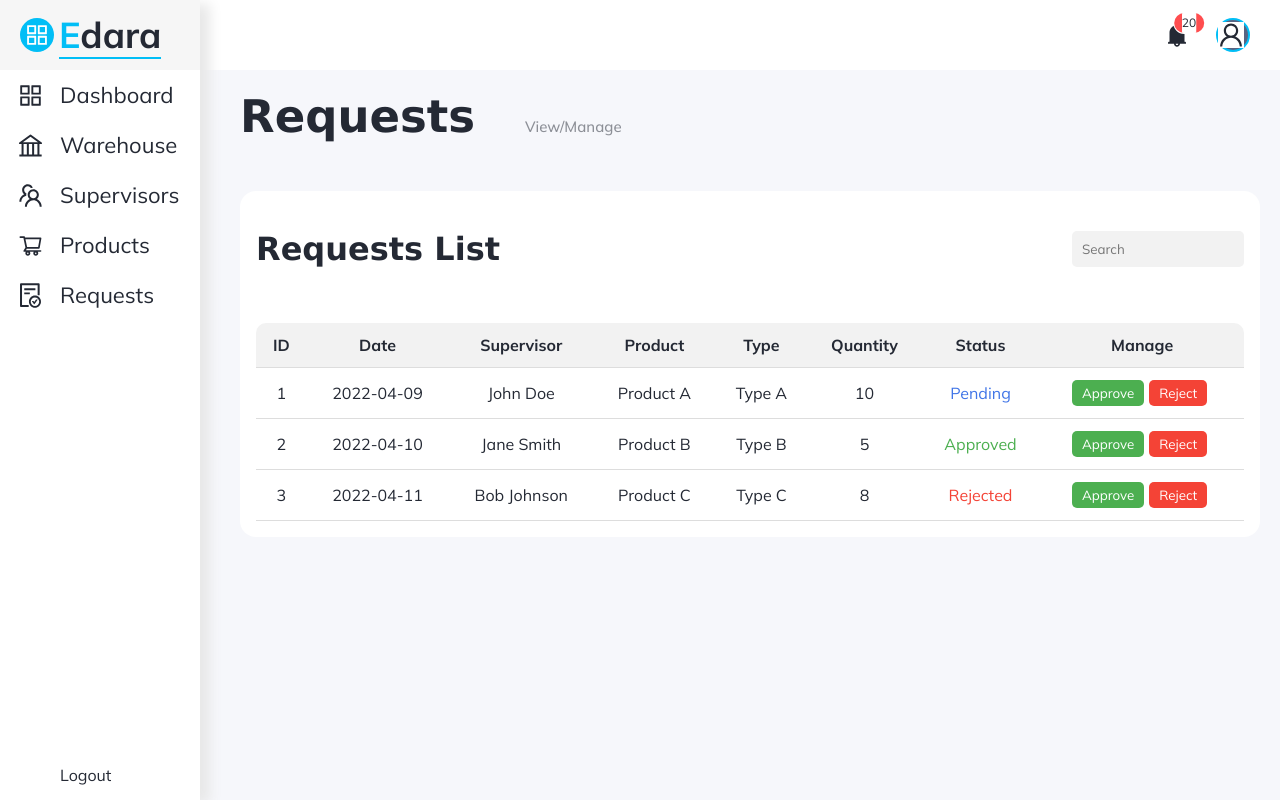
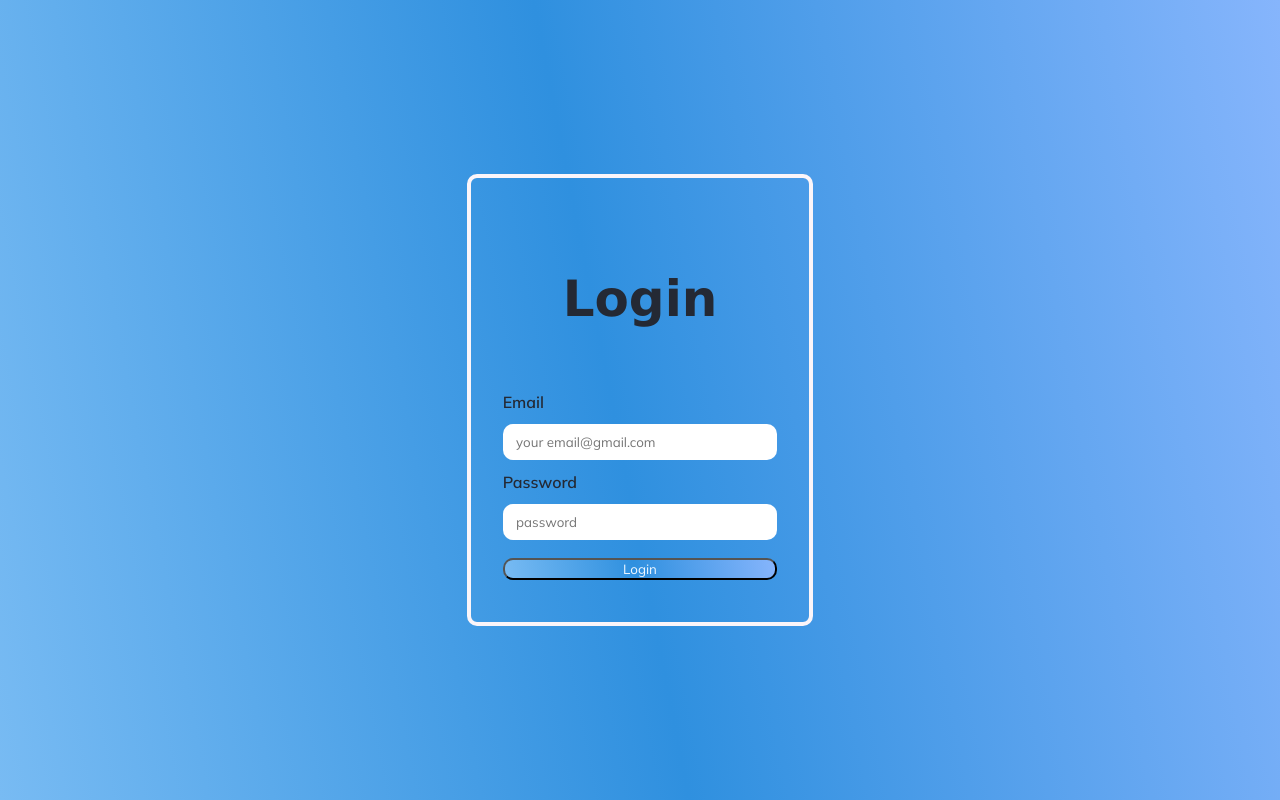
Before and after one commit to FatmaElzahraaAdham/InventorySys, a React (Create React App) app: page /Request in a window 1280 px wide. Built offline with nearby package versions, Linux system fonts and the light colour scheme.

Commit message:
feat: add login functionality

```diff
--- a/src/App.js
+++ b/src/App.js
@@ -6,7 +6,7 @@ import  Content  from "./components/Content";
 import Login from "./components/Login";
 
 function handleLogin(){
-    return true;
+    return localStorage.getItem('loggedIn') === 'true';
 }
 
 function App(){
--- a/src/components/Login.js
+++ b/src/components/Login.js
@@ -1,47 +1,81 @@
-import React,{useState} from "react";
+import React, { useState } from "react";
 import "../styles/Login.css";
-import { Link } from "react-router-dom";
-import AppRoutes from "./AppRoutes";
+import { useNavigate } from "react-router-dom";
 
-  const Login=(props)=>{
+const Login = (props) => {
 
-    const [email ,setEmail]=useState("");
-    const [pass,setPass]=useState("");
+    const [email, setEmail] = useState("");
+    const [pass, setPass] = useState("");
+    const navigate = useNavigate();
 
-    /*const handelsubmit=(e)=>{
+    const handleSubmit = async (e) => {
         e.preventDefault();
-        console.log(email);
+        try {
+            const response = await fetch('http://localhost:3000/login', {
+                method: 'POST',
+                headers: {
+                    'Content-Type': 'application/json'
+                },
+                body: JSON.stringify({ email, password: pass })
+            });
+            const data = await response.json();
+
+            if (data.session && data.session.cookie && data.session.cookie.path) {
+                // Save the session ID in local storage or state
+                localStorage.setItem('sessionID', data.session.cookie.path);
+
+                // Redirect the user to the appropriate page based on user type
+                if (data.message === "login successful Admin") {
+                    localStorage.setItem('loggedIn', "true");
+                    navigate('/Dashboard');
+                    window.location.reload();
+                } else if (data.message === "login successful Supervisor") {
+                    localStorage.setItem('loggedIn', "true");
+                    // props.history.push(`/supervisor/${data.session.warehouse_id}`);
                 }
-    onSubmit={handelsubmit}*/
+            } else {
+                // Display an error message to the user if session data is missing
+                console.error("Session data is missing");
+            }
+        } catch (error) {
+            console.error(error);
+            // Display an error message to the user
+        }
+    }
 
 
-
-
-    return(
+    return (
         <div className="main">
-        <div  className="auto-form-continer" >
+            <div className="auto-form-continer">
                 <h1>Login</h1>
-        <form className="login-form" >
-
+                <form className="login-form" onSubmit={handleSubmit}>
                     <label htmlFor="email">Email</label>
-            <input  value={email} type="email" required  placeholder=" your email@gmail.com" id ="email" name="email"
-            onChange={(e)=>{console.log(e.target.value)
-            setEmail(e.target.value)}}/>
-
+                    <input
+                        value={email}
+                        type="email"
+                        required
+                        placeholder=" your email@gmail.com"
+                        id="email"
+                        name="email"
+                        onChange={(e) => setEmail(e.target.value)}
+                    />
                     <label htmlFor="password">Password</label>
-            <input    value={pass}  type="password" required  placeholder=" password" id ="password" name="password" onChange={(e)=>setPass(e.target.value)
-            }/>
-
-            <button className="submit"  type="submit" onClick={()=>{console.log(email) }} > <Link to={"/"} >Login </Link>   </button>
-
-
+                    <input
+                        value={pass}
+                        type="password"
+                        required
+                        placeholder=" password"
+                        id="password"
+                        name="password"
+                        onChange={(e) => setPass(e.target.value)}
+                    />
+                    <button className="submit" type="submit">
+                        Login
+                    </button>
                 </form>
-
-
-
-
             </div>
         </div>
-    )
-}
+    );
+};
+
 export default Login;
```
Lines whose indentation alone changed are shown as unchanged.
